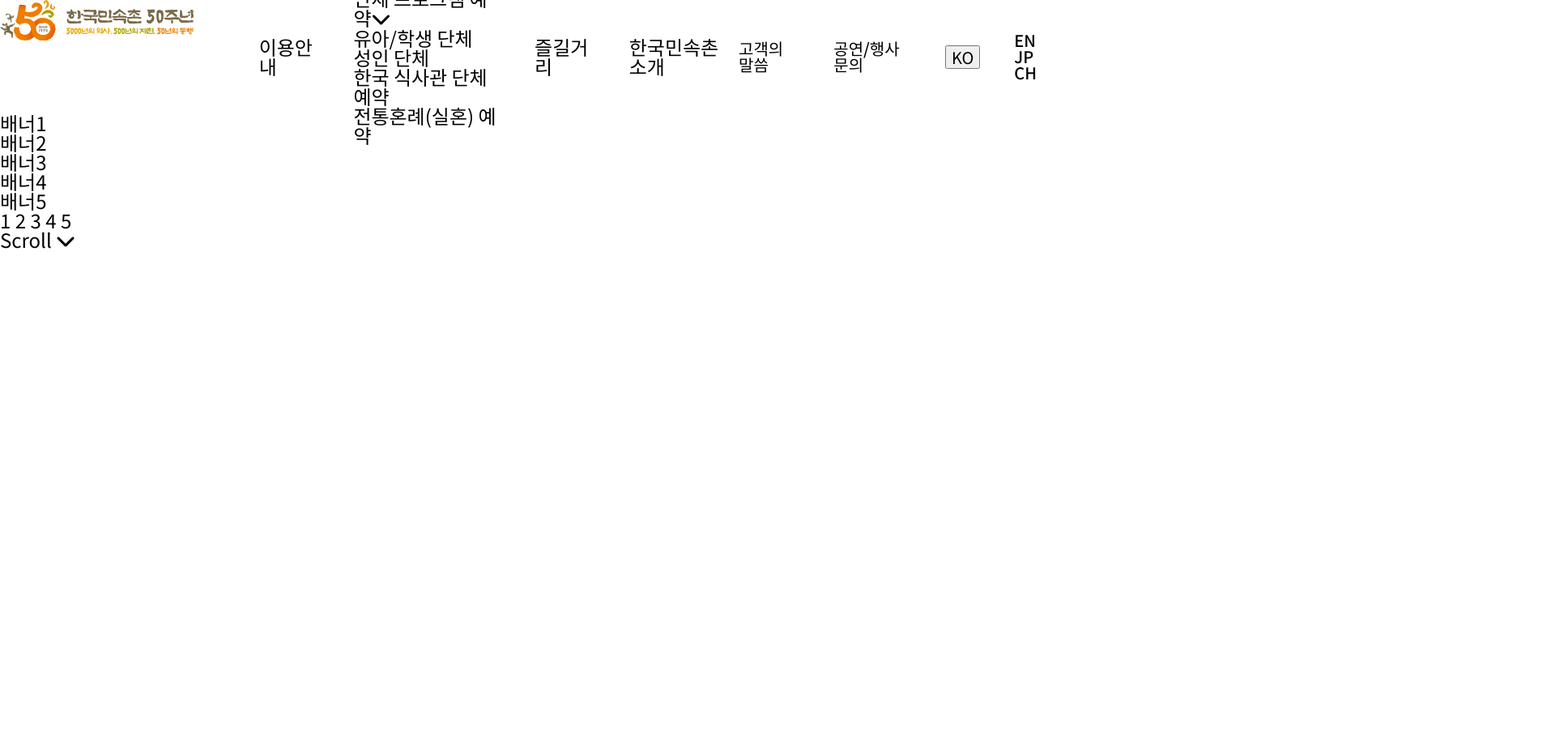
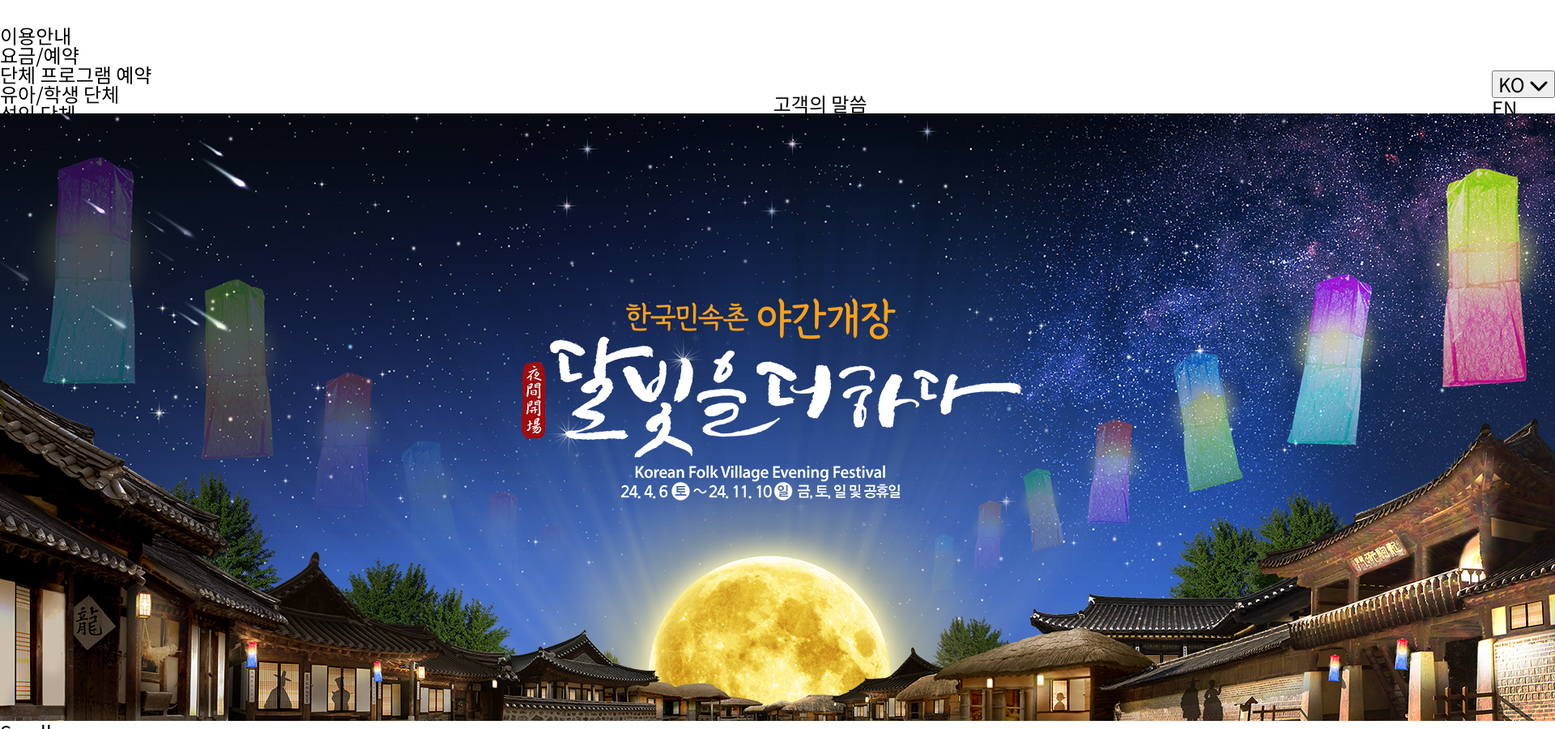
Before and after one commit to yujin-1092/Koreanfolk-Renual, a plain HTML site: page index.html in a window 1280 px wide. Shown: the top 900 px of the page at 81% size, 1920 px wide, since content can reach past the window. Before the commit the page ends 800 px from the top, so only its background shows below. Drawn offline with Linux system fonts and the light colour scheme; a web font is replaced by a local one.

Commit message:
header nav html 재구성

```diff
--- a/index.html
+++ b/index.html
@@ -10,58 +10,62 @@
 </head>
 <body>
   <header>
+  <div class="top_nav">
     <div class="container">
+      <h1 class="logo"><a href="">한국민속촌</a></h1>
       <nav>
-          <div class="top_nav">
-            <h1 class="Logo"><a href="#">한국민속촌 50주년 Logo</a></h1>
-            <ul class="main_menu">
-              <li><a href="#">이용안내</a></li>
-              <li><a href="#">요금/예약</a>
         <ul>
-                  <li><a href="">단체 프로그램 예약<span><i class="fa-solid fa-chevron-down"></i></span></a>
+          <li><a href="">이용안내</a></li>
+          <li><a href="">요금/예약</a>
+            <div class="depth">
+              <ul>
+                <li><a href="">단체 프로그램 예약</a>
+                    <div class="sub_depth">
                       <ul>
                         <li><a href="">유아/학생 단체</a></li>
                         <li><a href="">성인 단체</a></li>
                       </ul>
+                    </div>
                 </li>
                 <li><a href="">한국 식사관 단체 예약</a></li>
                 <li><a href="">전통혼례(실혼) 예약</a></li>
               </ul>
+            </div>
           </li>
-              <li><a href="#">즐길거리</a></li>
-              <li><a href="#">한국민속촌 소개</a></li>
+          <li><a href="">즐길거리</a></li>
+          <li><a href="">한국민속촌 소개</a></li>
         </ul>
-          </div>
-          <div class="sub_menu section_sub_tt">
-            <ul class="side_menu">
-              <li><a href="#">고객의 말씀</a></li>
-              <li><a href="#">공연/행사 문의</a></li>
+        <ul>
+          <li><a href="">고객의 말씀</a></li>
+          <li><a href="">공연/행사 문의</a></li>
         </ul>
-              <button class="lang">KO</button>
+        <div class="lang">
+          <button>KO <i class="fa-solid fa-chevron-down"></i></button>
           <ul>
             <li>EN</li>
             <li>JP</li>
-                <li>CH</li>
+            <li>CN</li>
           </ul>
         </div>
       </nav>
     </div>
+  </div>
   </header>
       <section>
-        <div class="slide_wrapper">
+        <div class="inner">
           <ul class="slide_container">
-            <li class="slide1"><a href="#">배너1</a></li>
-            <li class="slide2"><a href="#">배너2</a></li>
-            <li class="slide3"><a href="#">배너3</a></li>
-            <li class="slide4"><a href="#">배너4</a></li>
-            <li class="slide5"><a href="#">배너5</a></li>
+            <li class="slide1"><a href="#"><img src="image/banner/MAIN_banner 1.jpg" alt=""></a></li>
+            <li class="slide2"><a href="#"></a></li>
+            <li class="slide3"><a href="#"></a></li>
+            <li class="slide4"><a href="#"></a></li>
+            <li class="slide5"><a href="#"></a></li>
           </ul>
         <p class="pager">
-          <a href="">1</a>
+          <!-- <a href="">1</a>
           <a href="">2</a>
           <a href="">3</a>
           <a href="">4</a>
-          <a href="">5</a>
+          <a href="">5</a> -->
         </p>
         </div>
       </section>
```
Lines whose indentation alone changed are shown as unchanged.
